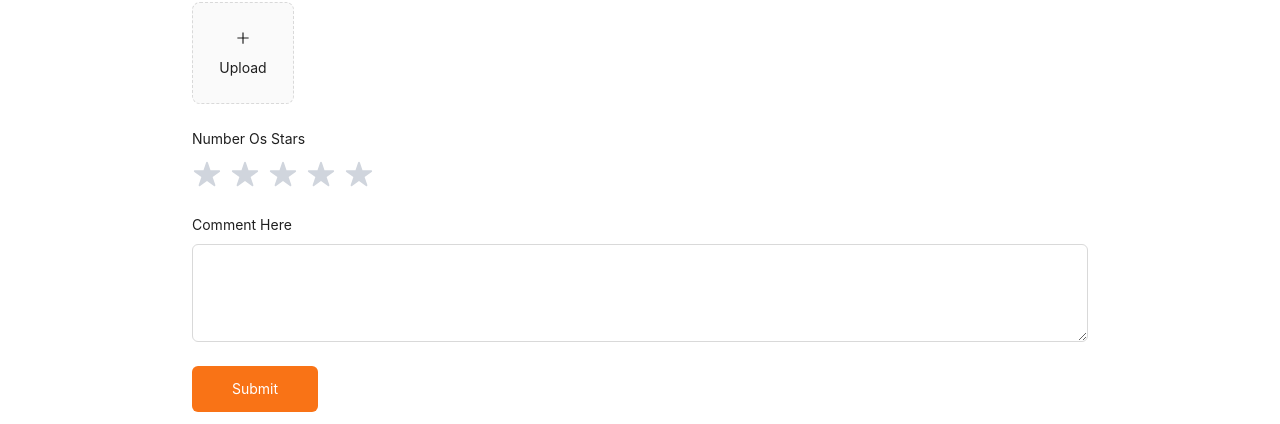
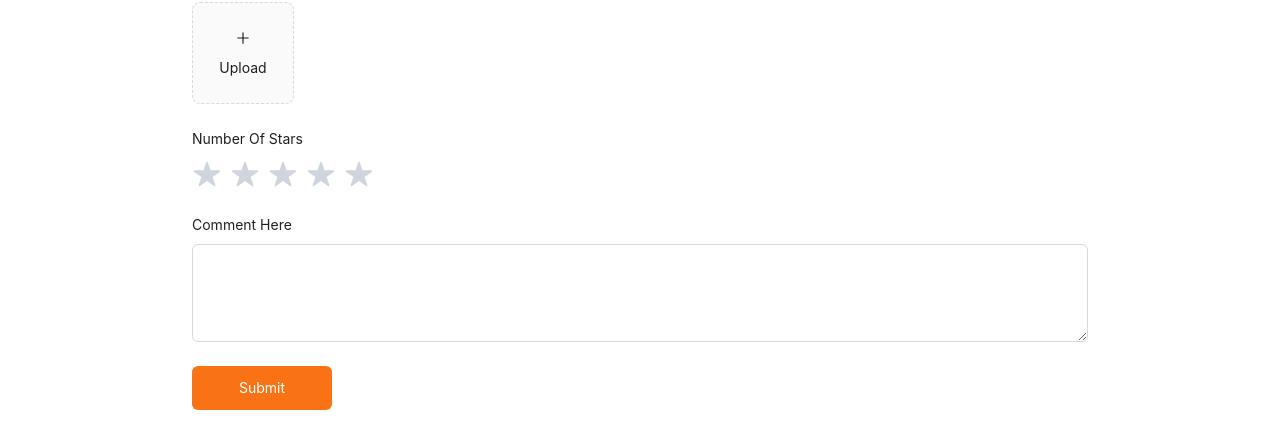
Before and after one commit to shukumar-542/my-gasket, a Next.js app: page /get-review/1 in a window 1280 px wide. Shown: the part 376-800 px from the top of the page. Built offline with nearby package versions, Linux system fonts and the light colour scheme.

Commit message:
Fix issue

```diff
--- a/src/app/(withCommonLayout)/get-review/[id]/page.tsx
+++ b/src/app/(withCommonLayout)/get-review/[id]/page.tsx
@@ -8,6 +8,7 @@ import { IoIosStar } from "react-icons/io";
 import { useParams } from "next/navigation";
 import { useReviewProductMutation } from "@/redux/Api/products";
 import { toast } from "sonner";
+import { Spin } from "antd";
 
 const getBase64 = (file: RcFile): Promise<string> =>
   new Promise((resolve, reject) => {
@@ -138,7 +139,7 @@ const GetReviewPage = () => {
             </Upload>
           </div>
         </Form.Item>
-        <Form.Item label="Number Os Stars" name={"star_rating"}>
+        <Form.Item label="Number Of Stars" name={"star_rating"}>
           <div className="flex items-center gap-2">
             {Array.from({ length: 5 }, (_, index) => (
               <IoIosStar className="cursor-pointer" key={index} onClick={() => handleRating(index)} color={index < rating ? "#FFB547" : "#D0D5DD"} size={30} />
@@ -150,9 +151,18 @@ const GetReviewPage = () => {
           <TextArea rows={4} />
         </Form.Item>
 
-        <button className="bg-[#F97316] rounded-sm px-10 py-3 text-white">
-          Submit
+        <button
+          disabled={isLoading}
+          className={`bg-[#F97316] cursor-pointer rounded-sm w-[140px] h-[44px] text-white flex items-center justify-center gap-2 ${isLoading ? " cursor-not-allowed" : ""
+            }`}
+        >
+          {isLoading ? (
+            <Spin size="small" className="custom-spin" />
+          ) : (
+            "Submit"
+          )}
         </button>
+
       </Form>
     </div>
   );
--- a/src/app/globals.css
+++ b/src/app/globals.css
@@ -2,6 +2,11 @@
 @import "tw-animate-css";
 
 @custom-variant dark (&:is(.dark *));
+
+/* Custom Spin Color */
+.custom-spin .ant-spin-dot-item {
+  background-color: white !important; /* Change spinner to white */
+}
 
 :root {
   --radius: 0.625rem;
--- a/src/components/WhatOurClientSay/WhatOurClientSay.tsx
+++ b/src/components/WhatOurClientSay/WhatOurClientSay.tsx
@@ -1,8 +1,5 @@
 "use client"
 import React from "react";
-import review1 from "../../assets/review1.png";
-import review2 from "../../assets/review2.png";
-import review4 from "../../assets/review4.png";
 import Image from "next/image";
 import { FaRegStar, FaStar, FaStarHalfAlt } from "react-icons/fa";
 import { useTranslation } from "react-i18next";
@@ -43,7 +40,7 @@ const WhatOurClientSay = (reviews: any) => {
                     ))}
 
                     <p className="text-[#C4C4C4] ml-2">
-                      {rating} ({review?.star_rating?.toFixed(1)})
+                      {rating} ( 5 )
                     </p>
                   </div>
                 </div>
```
